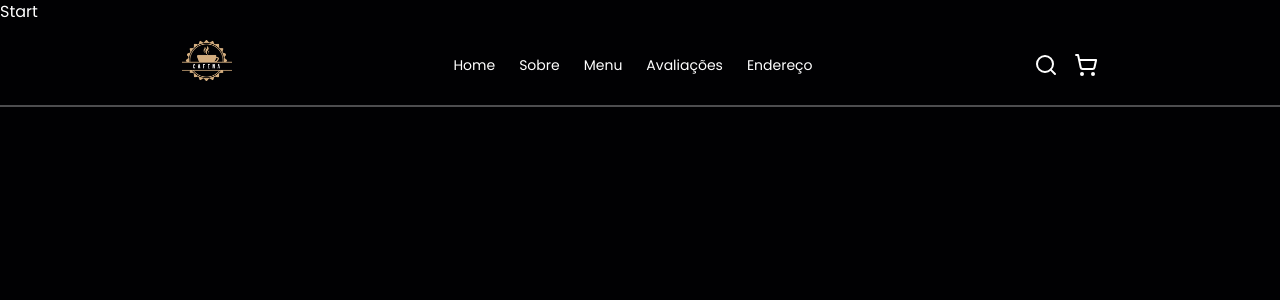
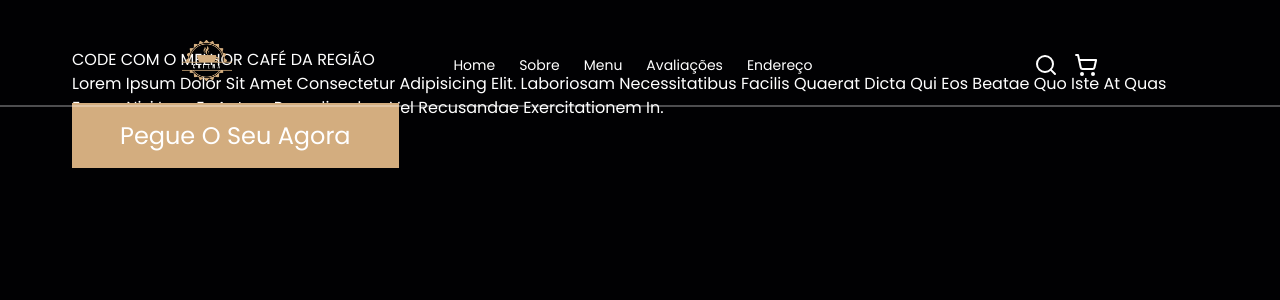
Before and after one commit to Nicolas7720/cafeteria, a Next.js app: page / in a window 1280 px wide. Shown: the top 300 px of the page. Built offline with nearby package versions, Linux system fonts and the light colour scheme.

Commit message:
inicio do main

```diff
--- a/app/page.tsx
+++ b/app/page.tsx
@@ -1,7 +1,7 @@
+import Principal from "@/components/Main/Principal";
+
 export default function Home() {
   return (
-    <div>
-      Start
-    </div>
+    <Principal></Principal>
   );
 }
--- /dev/null
+++ b/components/Button/index.tsx
@@ -0,0 +1,14 @@
+import Link from "next/link";
+
+export interface Button{
+    href: string;
+    text: string;
+}
+
+export default function Botao({href,text}:Button){
+    return(
+        <Link href={href} className="bg-main_color text-white py-4 px-12 text-2xl mt-4">
+            {text}
+        </Link>
+    )
+}
--- /dev/null
+++ b/components/Main/Principal/index.tsx
@@ -0,0 +1,15 @@
+import Botao from "@/components/Button";
+
+export default function Principal(){
+    return(
+        <div className="">
+            <section id="home">
+                <div>
+                    <h3>CODE COM O MELHOR CAFÉ DA REGIÃO</h3>
+                    <p>Lorem ipsum dolor sit amet consectetur adipisicing elit. Laboriosam necessitatibus facilis quaerat dicta qui eos beatae quo iste at quas eaque nisi ipsa ex autem repudiandae, vel recusandae exercitationem in.</p>
+                    <Botao text="Pegue o seu Agora" href="#"></Botao>
+                </div>
+            </section>
+        </div>
+    )
+}
--- a/tailwind.config.ts
+++ b/tailwind.config.ts
@@ -16,6 +16,10 @@ const config: Config = {
         main_color: "#d3ad7f",
         border: "rgba(255,255,255,0.3)",
       },
+      backgroundImage: {
+        'bg-um': "url('pu')",
+        'bg-dois': "url('/img/footer-texture.png')",
+      }
     },
   },
   plugins: [],
```
